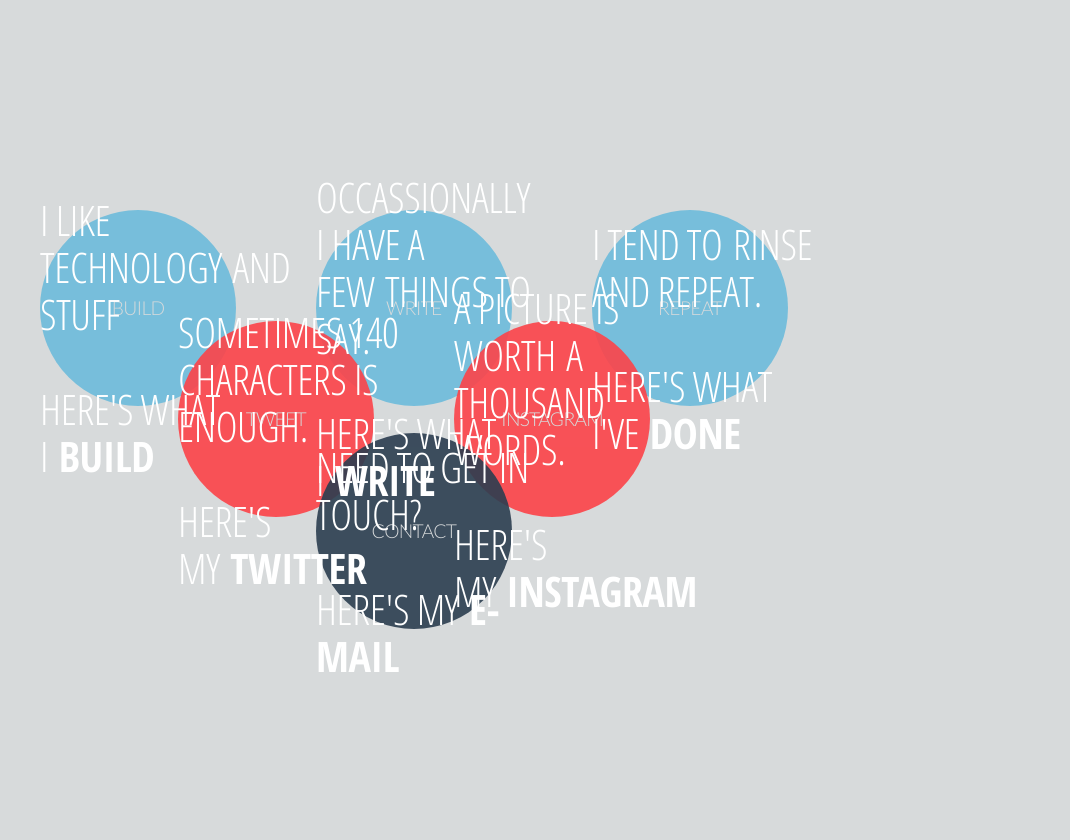
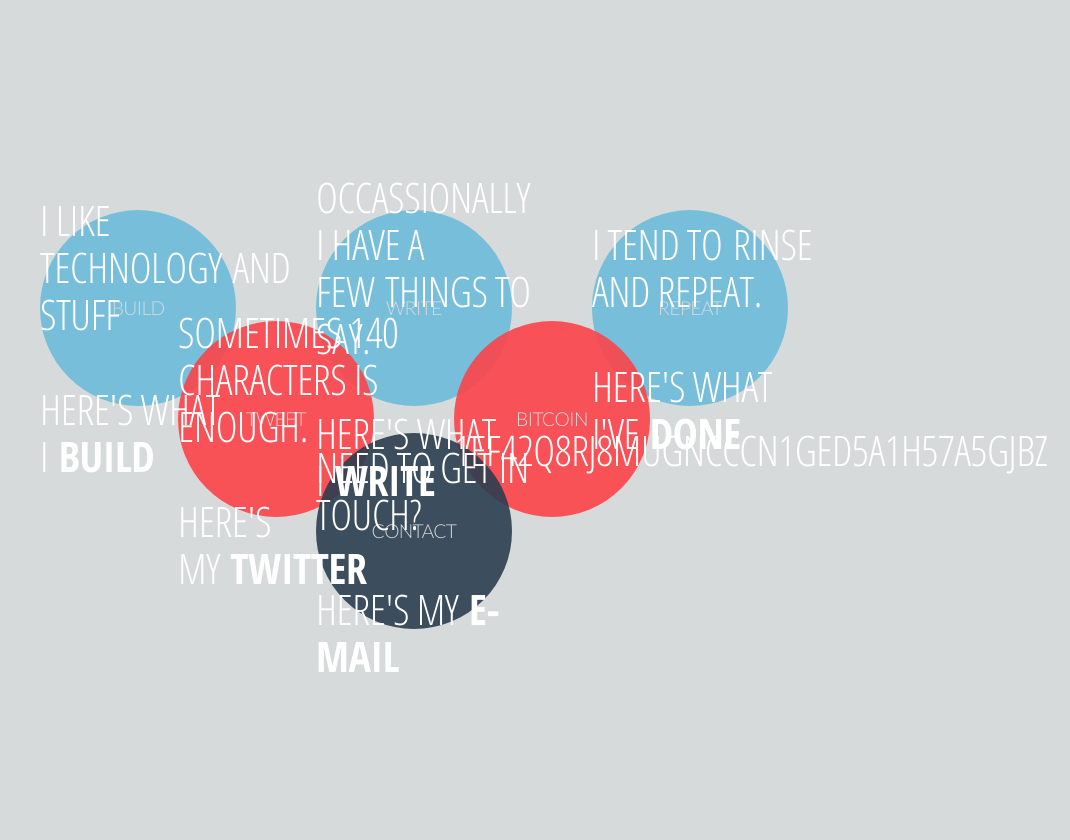
Before and after one commit to shayanjm/shayanmohanty.com, a Node project: template views/index.jade in a window 1280 px wide. Shown: the part 570-1410 px from the top of the page, without its empty margins (210-1280 px from the left). Run offline with Node 20 templates, Linux system fonts and the light colour scheme; the template is opened without the code that fills it, so the values that code supplies are empty; some web fonts are replaced.

Commit message:
Added bitcoin link

```diff
--- a/views/index.jade
+++ b/views/index.jade
@@ -90,17 +90,13 @@
                                     strong
                                         |Twitter
 
-                        a(href='http://instagram.com/shayanjm/')
+                        a(href='#')
                             h1(class='redbg')
                                 span
-                                    |Instagram
+                                    |Bitcoin
                             div(class='description')
-                                p(class='part_1')
-                                    |A picture is worth&nbsp;a thousand words.
                                 p(class='part_2')
-                                    |Here's my&nbsp;
-                                    strong
-                                        |Instagram
+                                    |1EF42Q8Rj8MugncCcn1Ged5a1h57A5GJbZ
                     div(id='splashrow', class='splashrowbottom')
                         a(href='mailto:shayan.mohanty@gmail.com')
                             h1(class='brownbg')
```
